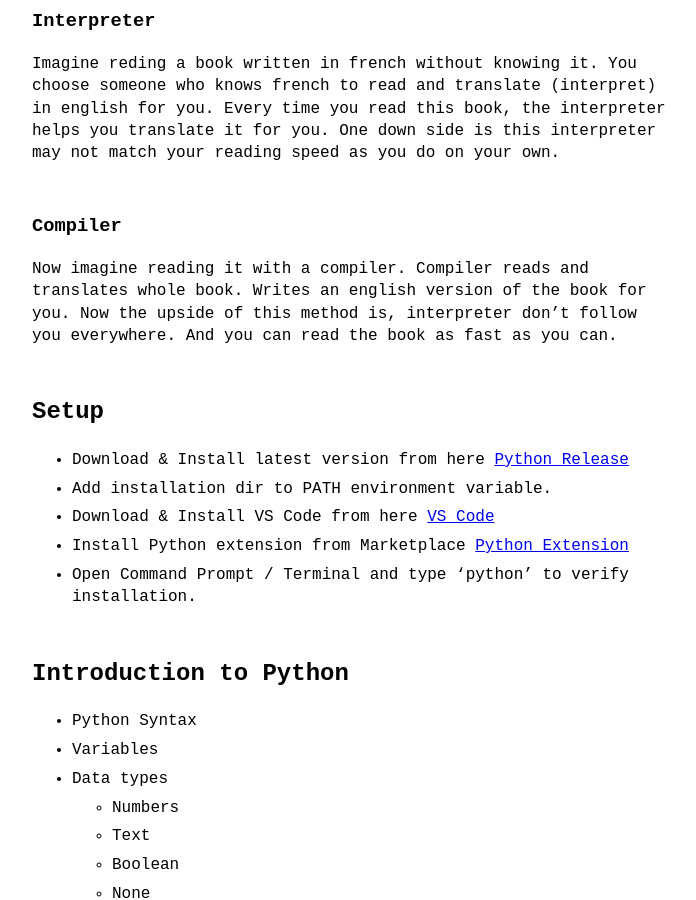
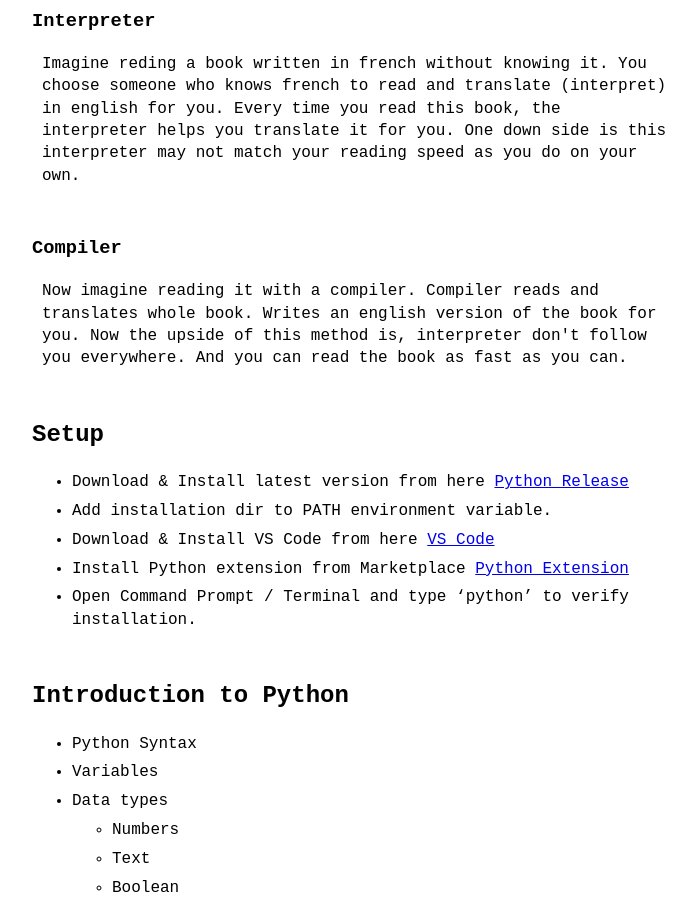
Before and after one commit to VallarasuS/Vallarasu.in, a Jekyll site: the page built from docs/_posts/2025-11-18-python-notes.md, in a window 1280 px wide and 900 px high, scrolled down 1059 px. Shown: the whole window, without its empty margins (288-984 px from the left). Built offline with Jekyll 4.4.1, drawn with Linux system fonts in a browser that asks for light colours.

Commit message:
Update 2025-11-18-python-notes.md

```diff
--- a/docs/_posts/2025-11-18-python-notes.md
+++ b/docs/_posts/2025-11-18-python-notes.md
@@ -18,19 +18,21 @@ category: Python
 - Interpreted at executed at run time has it's advantages and dis-advantage.
 
 ### Interpreter
-
-Imagine reding a book written in french without knowing it.
-You choose someone who knows french to read and translate (interpret) in english for you.
-Every time you read this book, the interpreter helps you translate it for you.
-One down side is this interpreter may not match your reading speed as you do on your own.
+<p style="margin-left: 10px">
+    Imagine reding a book written in french without knowing it.
+    You choose someone who knows french to read and translate (interpret) in english for you.
+    Every time you read this book, the interpreter helps you translate it for you.
+    One down side is this interpreter may not match your reading speed as you do on your own.
+</p>
 
 ### Compiler
-
-Now imagine reading it with a compiler.
-Compiler reads and translates whole book.
-Writes an english version of the book for you.
-Now the upside of this method is, interpreter don't follow you everywhere.
-And you can read the book as fast as you can.
+<p style="margin-left: 10px">
+    Now imagine reading it with a compiler.
+    Compiler reads and translates whole book.
+    Writes an english version of the book for you.
+    Now the upside of this method is, interpreter don't follow you everywhere.
+    And you can read the book as fast as you can.
+</p>
 
 ## Setup
 
```
